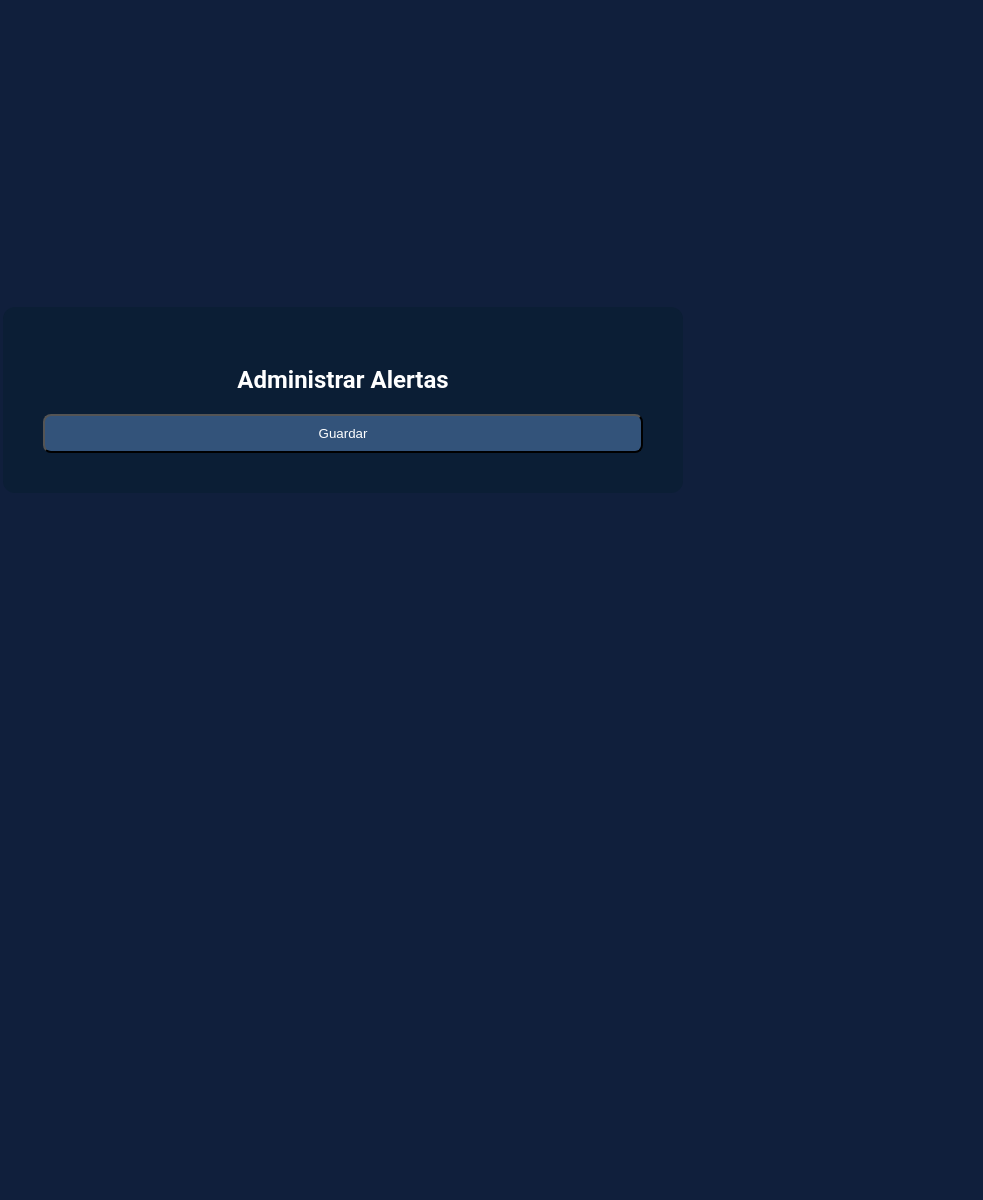
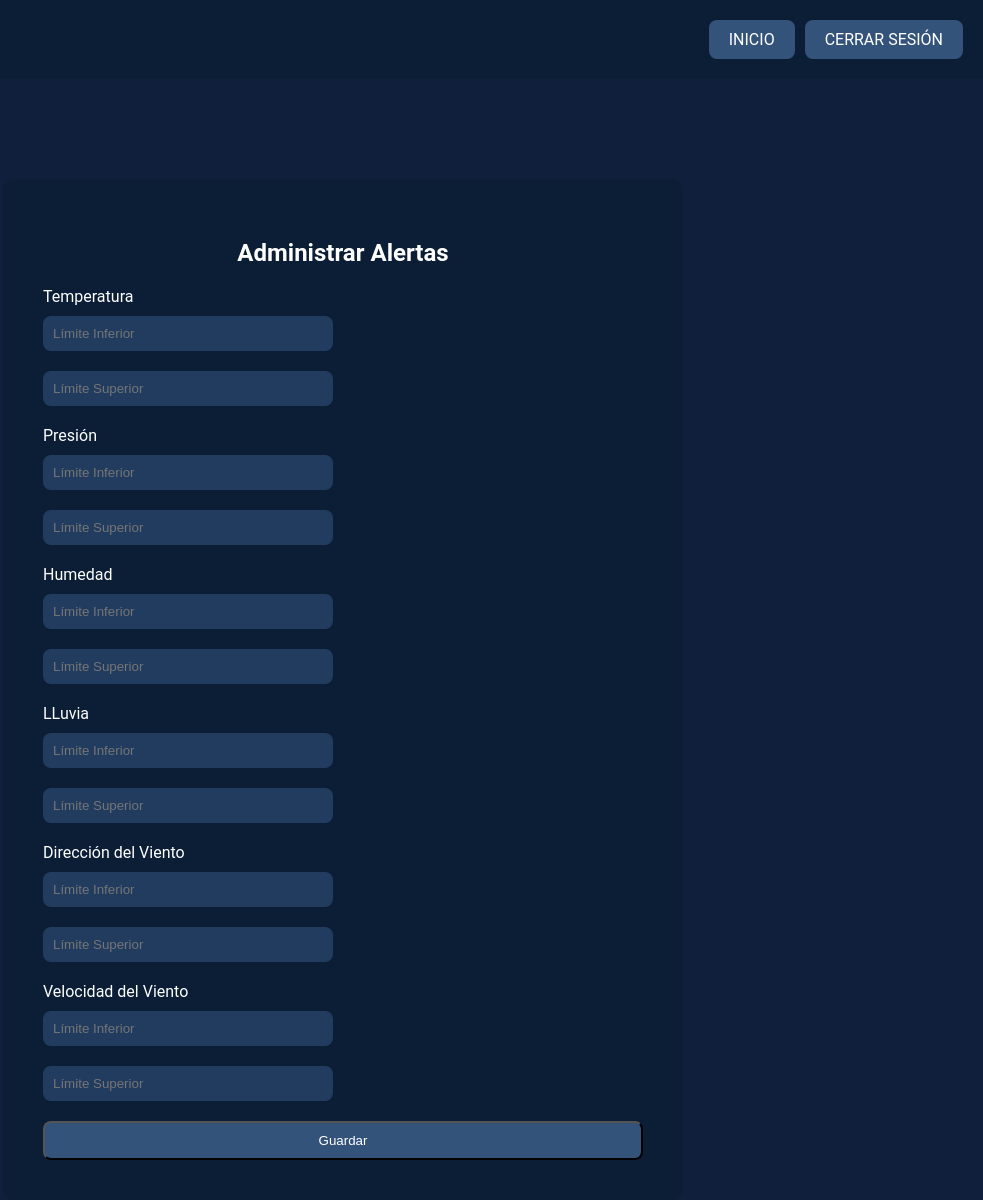
Before and after one commit to Edison-Paulino/Proyecto-integrador, a Django app: page /administrar_alertas/ in a window 1280 px wide. Shown: the whole page, without its empty margins (297-1280 px from the left). Before the commit the page ends 453 px from the top, so only its background shows below. Run offline with Django 5.2, Linux system fonts and the light colour scheme; data that the repository does not hold is empty.

Commit message:
mejorar alertas

```diff
--- a/Final/estacion_P/estacion_A/templates/administrar_alertas.html
+++ b/Final/estacion_P/estacion_A/templates/administrar_alertas.html
@@ -10,16 +10,28 @@
             background-color: #101F3C;
             margin: 0;
             color: white;
+        }
+        .header-buttons {
             display: flex;
-            justify-content: center;
-            align-items: center;
-            height: 100vh;
+            justify-content: flex-end;
+            padding: 20px;
+            background-color: #0B1E35;
+        }
+        .header-buttons a {
+            background-color: #33537A;
+            color: white;
+            padding: 10px 20px;
+            border-radius: 8px;
+            text-decoration: none;
+            margin-left: 10px;
         }
         .form-container {
             background-color: #0B1E35;
             padding: 40px;
             border-radius: 12px;
             width: 600px;
+            margin: auto;
+            margin-top: 100px;
         }
         h2 {
             text-align: center;
@@ -54,15 +66,50 @@
     </style>
 </head>
 <body>
+    <div class="header-buttons">
+        <a href="{% url 'home' %}">INICIO</a>
+        <a href="{% url 'logout' %}" onclick="return confirm('¿Estás seguro de que quieres salir?')">CERRAR SESIÓN</a>
+    </div>
+
     <div class="form-container">
         <h2>Administrar Alertas</h2>
+
         <form method="POST">
             {% csrf_token %}
-            {% for parametro in parametros %}
-                <label>{{ parametro.nombre }}</label>
-                <input type="number" step="any" name="limite_inferior_{{ parametro.id }}" value="{{ parametro.limite_inferior }}">
-                <input type="number" step="any" name="limite_superior_{{ parametro.id }}" value="{{ parametro.limite_superior }}">
-            {% endfor %}
+            {% if nuevos_parametros %}
+                <!-- Mostrar los campos para agregar nuevos parámetros -->
+                <label>Temperatura</label>
+                <input type="number" step="any" name="limite_inferior_Temperatura" placeholder="Límite Inferior">
+                <input type="number" step="any" name="limite_superior_Temperatura" placeholder="Límite Superior">
+
+                <label>Presión</label>
+                <input type="number" step="any" name="limite_inferior_Presión" placeholder="Límite Inferior">
+                <input type="number" step="any" name="limite_superior_Presión" placeholder="Límite Superior">
+
+                <label>Humedad</label>
+                <input type="number" step="any" name="limite_inferior_Humedad" placeholder="Límite Inferior">
+                <input type="number" step="any" name="limite_superior_Humedad" placeholder="Límite Superior">
+
+                <label>LLuvia</label>
+                <input type="number" step="any" name="limite_inferior_LLuvia" placeholder="Límite Inferior">
+                <input type="number" step="any" name="limite_superior_LLuvia" placeholder="Límite Superior">
+
+                <label>Dirección del Viento</label>
+                <input type="number" step="any" name="limite_inferior_Dir_Viento" placeholder="Límite Inferior">
+                <input type="number" step="any" name="limite_superior_Dir_Viento" placeholder="Límite Superior">
+
+                <label>Velocidad del Viento</label>
+                <input type="number" step="any" name="limite_inferior_Vel_Viento" placeholder="Límite Inferior">
+                <input type="number" step="any" name="limite_superior_Vel_Viento" placeholder="Límite Superior">
+
+            {% else %}
+                <!-- Mostrar los parámetros existentes para modificarlos -->
+                {% for parametro in parametros %}
+                    <label>{{ parametro.nombre }}</label>
+                    <input type="number" step="any" name="limite_inferior_{{ parametro.id }}" value="{{ parametro.limite_inferior }}">
+                    <input type="number" step="any" name="limite_superior_{{ parametro.id }}" value="{{ parametro.limite_superior }}">
+                {% endfor %}
+            {% endif %}
             <button type="submit">Guardar</button>
         </form>
     </div>
--- a/Final/estacion_P/estacion_A/templates/home.html
+++ b/Final/estacion_P/estacion_A/templates/home.html
@@ -132,7 +132,10 @@
         <h2><a href="{% url 'profile' %}">{{ user.username|upper }}</a></h2>
         <a href="{% url 'home' %}">INICIO</a>
         <a href="{% url 'alertas' %}">
-            ALERTAS <span class="alert-badge">{{ alertas_activas }}</span>
+            ALERTAS
+            {% if alertas_activas > 0 %}
+                <span class="alert-badge">{{ alertas_activas }}</span>
+            {% endif %}
         </a>
         <a href="/exportar/">EXPORTAR</a>
         <a href="{% url 'logout' %}" onclick="return confirm('¿Estás seguro de que quieres salir?')">SALIR</a>
--- a/Final/estacion_P/estacion_A/views.py
+++ b/Final/estacion_P/estacion_A/views.py
@@ -156,18 +156,36 @@ def alertas_view(request):
     return render(request, 'alertas.html', {'alertas': alertas})
 
 def administrar_alertas_view(request):
+    # Verifica si ya existen parámetros
     parametros = RangoParametro.objects.all()
 
-    if request.method == 'POST':
-        for parametro in parametros:
-            limite_inferior = request.POST.get(f'limite_inferior_{parametro.id}')
-            limite_superior = request.POST.get(f'limite_superior_{parametro.id}')
-            parametro.limite_inferior = float(limite_inferior)
-            parametro.limite_superior = float(limite_superior)
-            parametro.save()
-        return redirect('alertas')
+    # Si no hay parámetros, permitir agregar nuevos
+    if not parametros.exists():
+        if request.method == 'POST':
+            # Crear parámetros por defecto (ejemplo para seis variables)
+            nombres = ['Temperatura', 'Presión', 'Humedad', 'LLuvia', 'Dir_Viento', 'Vel_Viento']
+            for nombre in nombres:
+                limite_inferior = request.POST.get(f'limite_inferior_{nombre}')
+                limite_superior = request.POST.get(f'limite_superior_{nombre}')
+                RangoParametro.objects.create(
+                    nombre=nombre,
+                    limite_inferior=float(limite_inferior),
+                    limite_superior=float(limite_superior)
+                )
+            return redirect('alertas')  # Redirigir después de guardar
+        return render(request, 'administrar_alertas.html', {'nuevos_parametros': True})
 
-    return render(request, 'administrar_alertas.html', {'parametros': parametros})
+    # Si ya hay parámetros, permitir modificarlos
+    else:
+        if request.method == 'POST':
+            for parametro in parametros:
+                limite_inferior = request.POST.get(f'limite_inferior_{parametro.id}')
+                limite_superior = request.POST.get(f'limite_superior_{parametro.id}')
+                parametro.limite_inferior = float(limite_inferior)
+                parametro.limite_superior = float(limite_superior)
+                parametro.save()
+            return redirect('alertas')  # Redirigir después de guardar
+        return render(request, 'administrar_alertas.html', {'parametros': parametros})
 
 @login_required
 def panel_view(request):
```
Also changed, not shown: Final/estacion_P/estacion_A/templates/alertas.html (+21 -0 lines).
